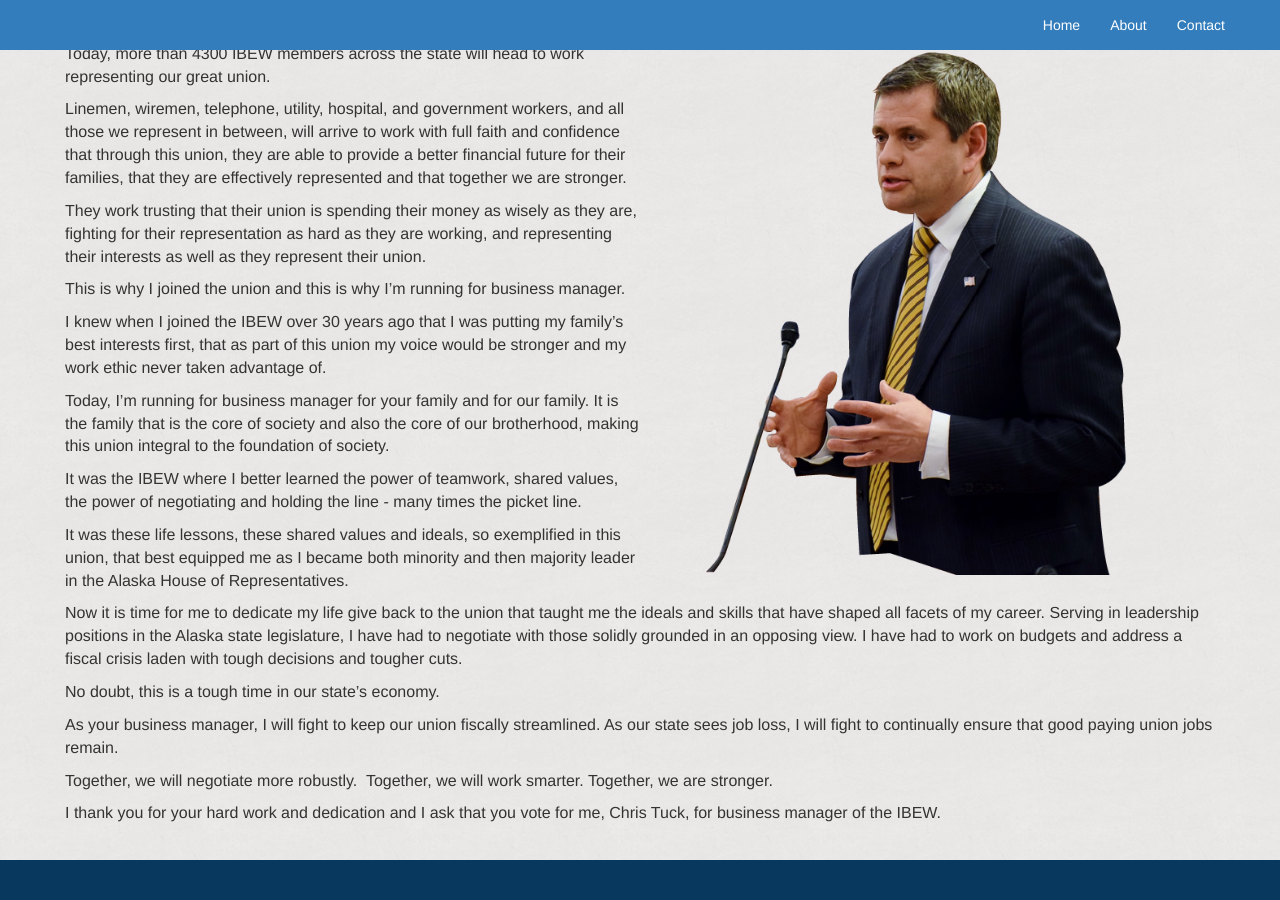
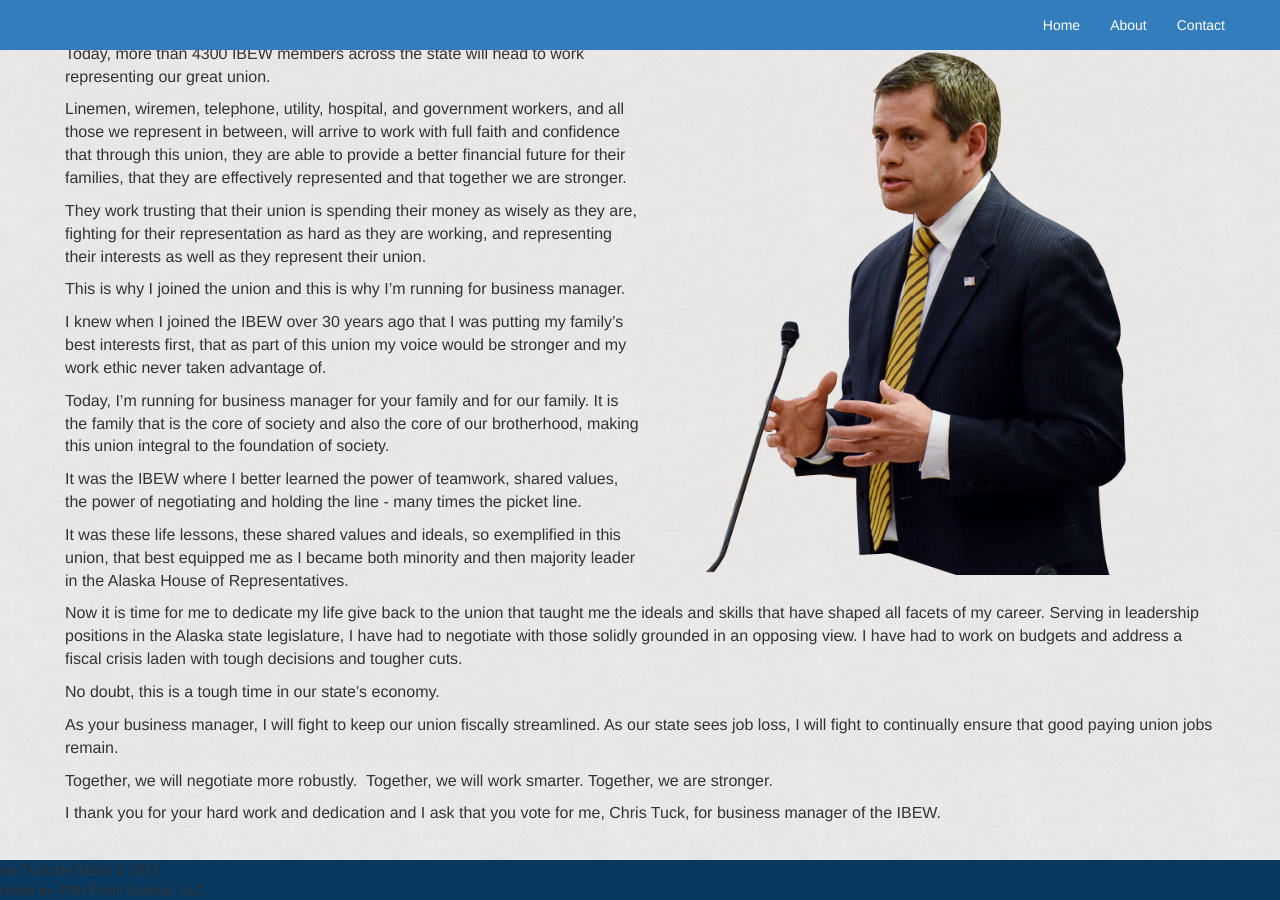
Before and after one commit to TaylorHuston/ChrisTuckIBEW, a Jekyll site: the page built from index.md, in a window 1280 px wide and 900 px high, scrolled down 283 px. Built offline with Jekyll 4.4.1, drawn with Linux system fonts in a browser that asks for light colours; before the commit the page ends 1143 px from its top, so only the background shows below that.

Commit message:
Flesh out page template

```diff
--- a/_layouts/page.html
+++ b/_layouts/page.html
@@ -1,11 +1,34 @@
 <!DOCTYPE html>
-<html lang="{{ page.lang | default: site.lang | default: "en" }}">
+<html lang="{{ page.lang | default: site.lang | default: " en " }}">
 
 {% include _head.html %}
 
 <body>
 
-    {% include _header.html %}
+  <header class="container-fluid">
+    <nav class=" navbar navbar-default navbar-fixed-top">
+      <div class="container-fluid">
+        <div class="navbar-header">
+          <button type="button" class="navbar-toggle collapsed" data-toggle="collapse" data-target="#bs-example-navbar-collapse-1" aria-expanded="false">
+        <span class="sr-only">Toggle navigation</span>
+        <span class="icon-bar"></span>
+        <span class="icon-bar"></span>
+        <span class="icon-bar"></span>
+      </button>
+        </div>
+        <div class="collapse navbar-collapse" id="bs-example-navbar-collapse-1">
+          <ul class="nav navbar-nav navbar-right">
+            <li role="presentation"><a href="index.html">Home</a></li>
+            <li role="presentation"><a href="index.html">About</a></li>
+            <li role="presentation"><a href="index.html">Contact</a></li>
+          </ul>
+        </div>
+      </div>
+
+    </nav>
+
+    <img src="images/header.png">
+  </header>
 
   <main class="page-content" aria-label="Content">
     <div class="container-fluid">
@@ -15,6 +38,17 @@
 
   {% include _footer.html %}
 
+  <footer>
+    <div class="row">
+      <dv>
+        Chris Tuck for IBEW &copy; 2017
+      </dv>
+      <div>
+        Website by 49th Floor Studios, LLC
+      </div>
+    </div>
+  </footer>
+
 </body>
 
 </html>
```
Also changed, not shown: 3 other files. Lines whose indentation alone changed are shown as unchanged.
